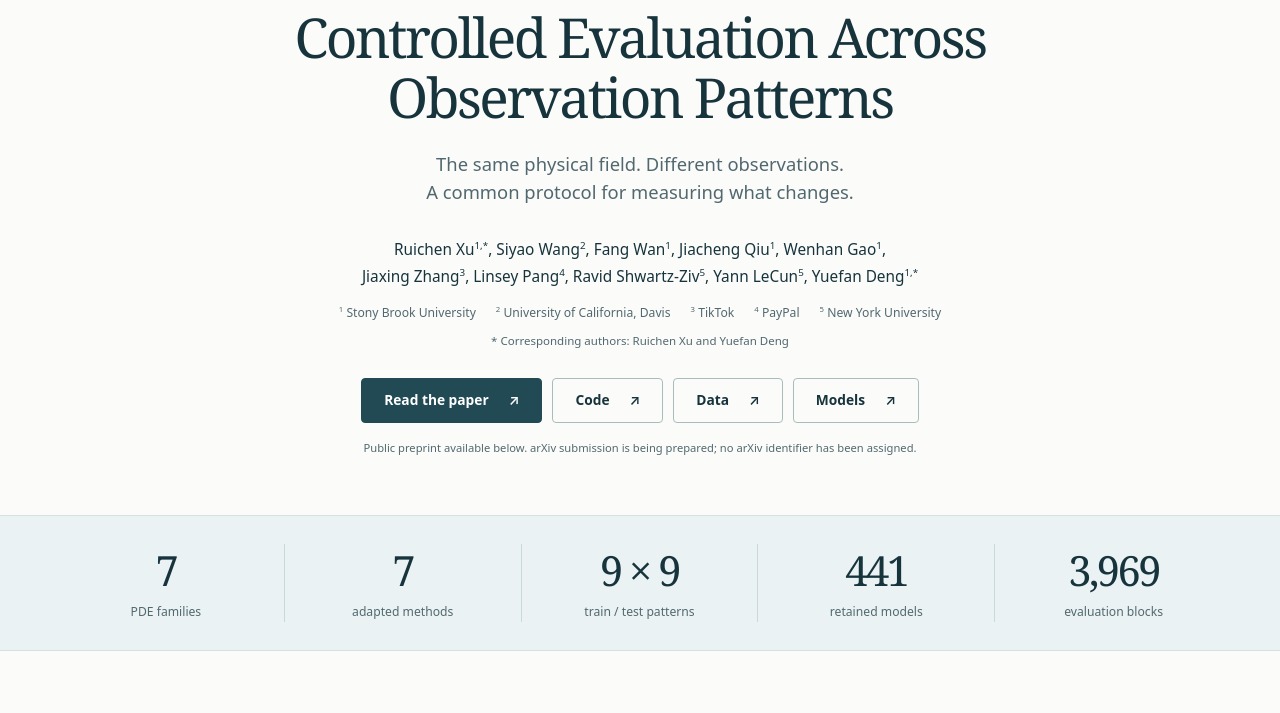
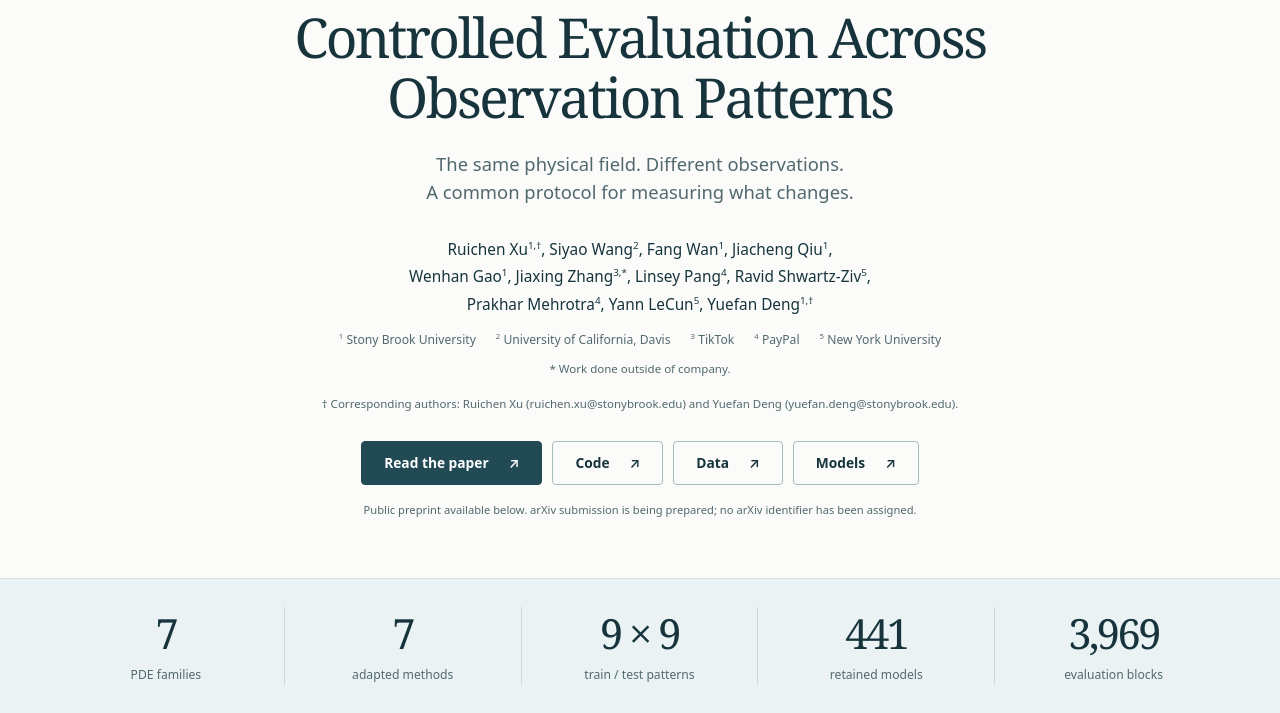
Before and after one commit to ru1ch3n/PartialObs--PDEBench, a Python web app: template scripts/templates/pdeobs-public-home.html in a window 1280 px wide. Shown: the part 274-987 px from the top of the page. Run offline with Jinja, Linux system fonts and the light colour scheme; the template is opened without the code that fills it, so the values that code supplies are empty.

Commit message:
Align homepage author attribution with public preprint

```diff
--- a/docs/index.html
+++ b/docs/index.html
@@ -20,9 +20,10 @@
       <p class="eyebrow">Open benchmark · Public preprint · September 2026</p>
       <h1 id="title"><span>PDE-OBS</span><br>Controlled Evaluation Across<br class="wide-only"> Observation Patterns</h1>
       <p class="standfirst">The same physical field. Different observations.<br>A common protocol for measuring what changes.</p>
-      <p class="authors">Ruichen Xu<sup>1,*</sup>, Siyao Wang<sup>2</sup>, Fang Wan<sup>1</sup>, Jiacheng Qiu<sup>1</sup>, Wenhan Gao<sup>1</sup>,<br class="wide-only"> Jiaxing Zhang<sup>3</sup>, Linsey Pang<sup>4</sup>, Ravid Shwartz-Ziv<sup>5</sup>, Yann LeCun<sup>5</sup>, Yuefan Deng<sup>1,*</sup></p>
+      <p class="authors">Ruichen Xu<sup>1,†</sup>, Siyao Wang<sup>2</sup>, Fang Wan<sup>1</sup>, Jiacheng Qiu<sup>1</sup>,<br class="wide-only"> Wenhan Gao<sup>1</sup>, Jiaxing Zhang<sup>3,*</sup>, Linsey Pang<sup>4</sup>, Ravid Shwartz-Ziv<sup>5</sup>,<br class="wide-only"> Prakhar Mehrotra<sup>4</sup>, Yann LeCun<sup>5</sup>, Yuefan Deng<sup>1,†</sup></p>
       <p class="affiliations"><span><sup>1</sup> Stony Brook University</span><span><sup>2</sup> University of California, Davis</span><span><sup>3</sup> TikTok</span><span><sup>4</sup> PayPal</span><span><sup>5</sup> New York University</span></p>
-      <p class="correspondence">* Corresponding authors: Ruichen Xu and Yuefan Deng</p>
+      <p class="correspondence">* Work done outside of company.</p>
+      <p class="correspondence">† Corresponding authors: Ruichen Xu (ruichen.xu@stonybrook.edu) and Yuefan Deng (yuefan.deng@stonybrook.edu).</p>
       <div class="actions">
         <a class="button primary" href="https://raw.githubusercontent.com/ru1ch3n/PDE-OBS/main/paper/PDE_OBS_preprint.pdf">Read the paper <span aria-hidden="true">↗</span></a>
         <a class="button" href="https://github.com/ru1ch3n/PDE-OBS">Code <span aria-hidden="true">↗</span></a>
--- a/scripts/templates/pdeobs-public-home.html
+++ b/scripts/templates/pdeobs-public-home.html
@@ -20,9 +20,10 @@
       <p class="eyebrow">Open benchmark · Public preprint · September 2026</p>
       <h1 id="title"><span>PDE-OBS</span><br>Controlled Evaluation Across<br class="wide-only"> Observation Patterns</h1>
       <p class="standfirst">The same physical field. Different observations.<br>A common protocol for measuring what changes.</p>
-      <p class="authors">Ruichen Xu<sup>1,*</sup>, Siyao Wang<sup>2</sup>, Fang Wan<sup>1</sup>, Jiacheng Qiu<sup>1</sup>, Wenhan Gao<sup>1</sup>,<br class="wide-only"> Jiaxing Zhang<sup>3</sup>, Linsey Pang<sup>4</sup>, Ravid Shwartz-Ziv<sup>5</sup>, Yann LeCun<sup>5</sup>, Yuefan Deng<sup>1,*</sup></p>
+      <p class="authors">Ruichen Xu<sup>1,†</sup>, Siyao Wang<sup>2</sup>, Fang Wan<sup>1</sup>, Jiacheng Qiu<sup>1</sup>,<br class="wide-only"> Wenhan Gao<sup>1</sup>, Jiaxing Zhang<sup>3,*</sup>, Linsey Pang<sup>4</sup>, Ravid Shwartz-Ziv<sup>5</sup>,<br class="wide-only"> Prakhar Mehrotra<sup>4</sup>, Yann LeCun<sup>5</sup>, Yuefan Deng<sup>1,†</sup></p>
       <p class="affiliations"><span><sup>1</sup> Stony Brook University</span><span><sup>2</sup> University of California, Davis</span><span><sup>3</sup> TikTok</span><span><sup>4</sup> PayPal</span><span><sup>5</sup> New York University</span></p>
-      <p class="correspondence">* Corresponding authors: Ruichen Xu and Yuefan Deng</p>
+      <p class="correspondence">* Work done outside of company.</p>
+      <p class="correspondence">† Corresponding authors: Ruichen Xu (ruichen.xu@stonybrook.edu) and Yuefan Deng (yuefan.deng@stonybrook.edu).</p>
       <div class="actions">
         <a class="button primary" href="https://raw.githubusercontent.com/ru1ch3n/PDE-OBS/main/paper/PDE_OBS_preprint.pdf">Read the paper <span aria-hidden="true">↗</span></a>
         <a class="button" href="https://github.com/ru1ch3n/PDE-OBS">Code <span aria-hidden="true">↗</span></a>
```
